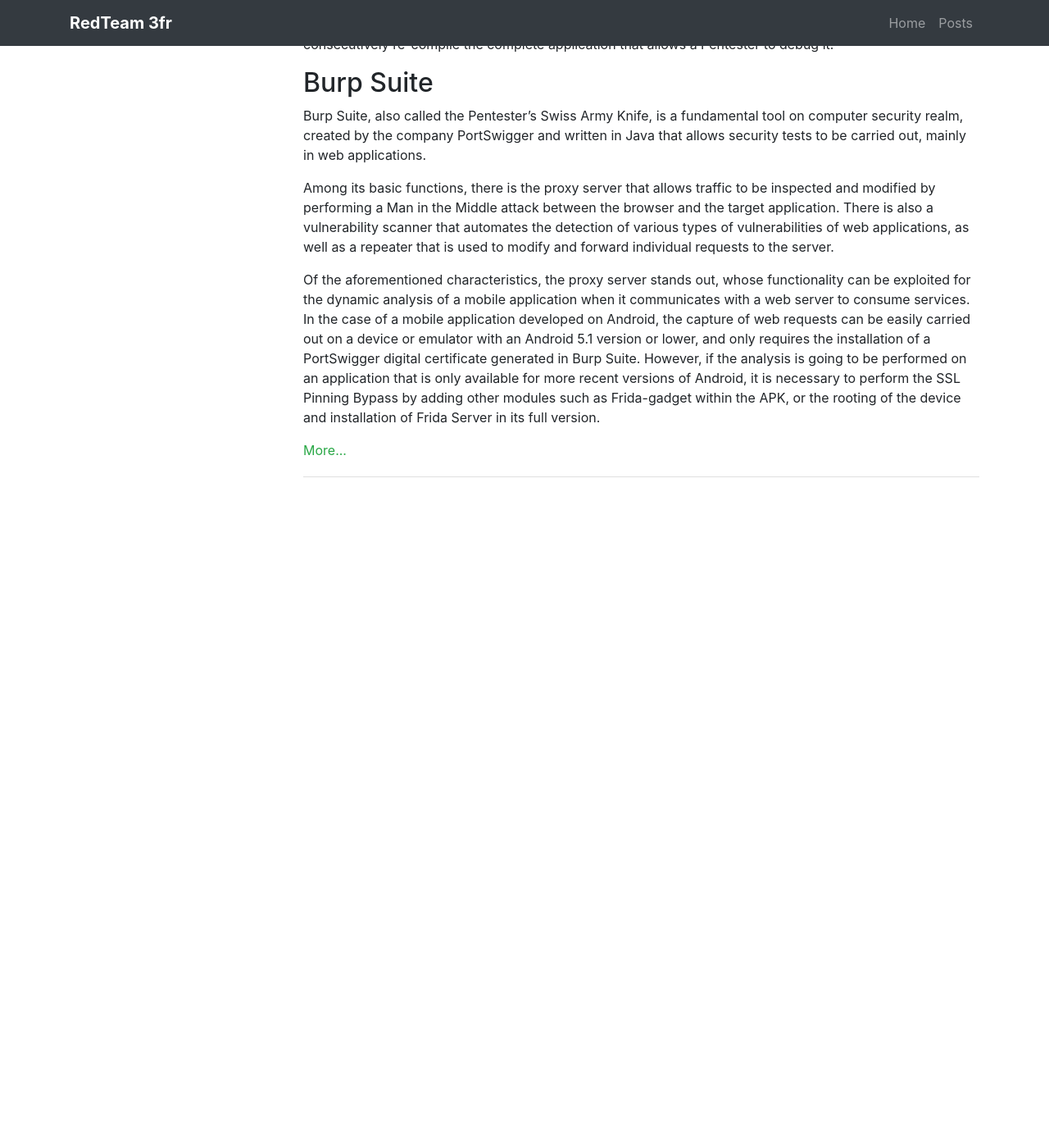
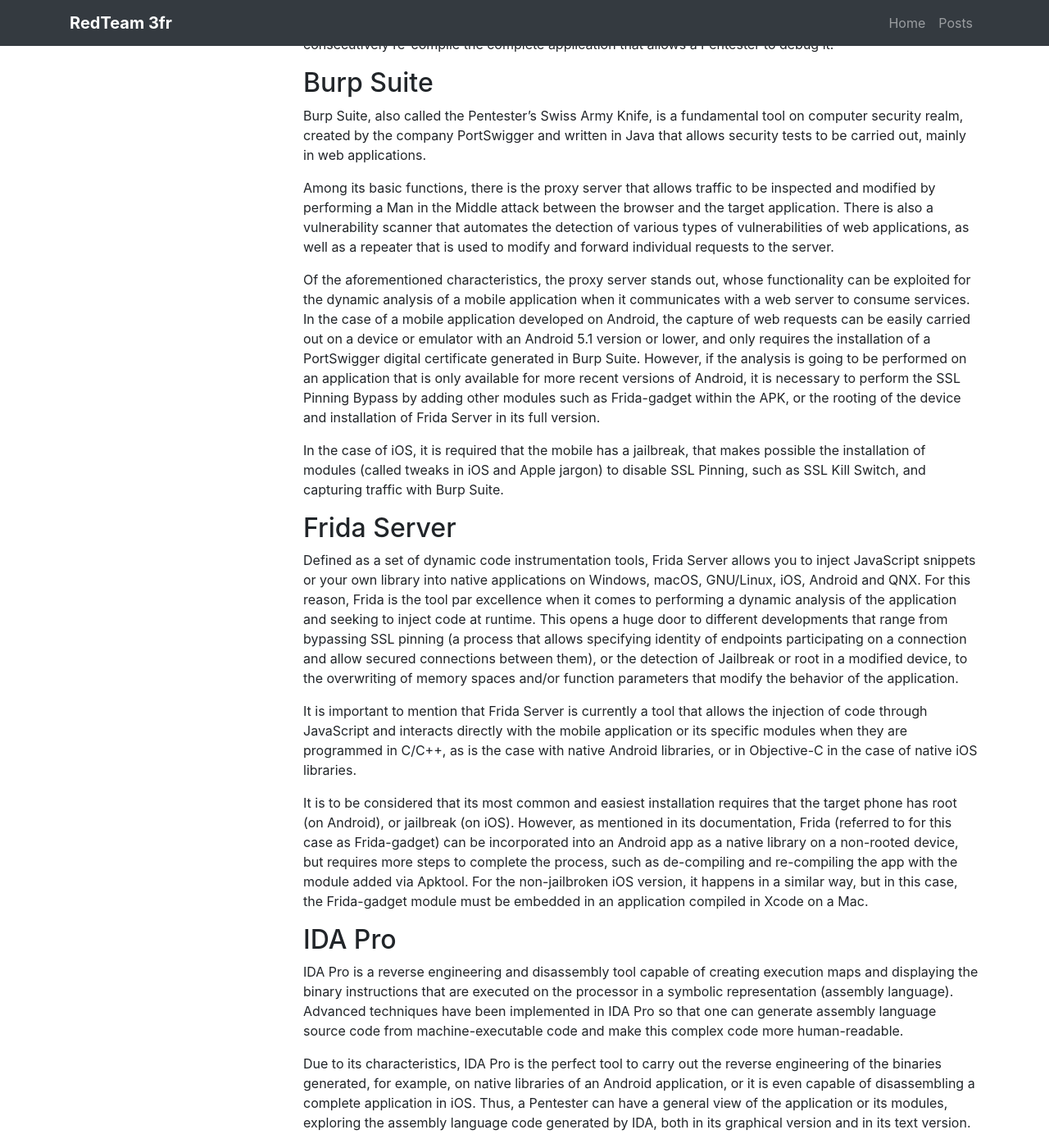
Before and after one commit to secteclab/secteclab.github.io, a Jekyll site: the page built from _pages/index.md, in a window 1280 px wide and 1400 px high, scrolled down 1819 px. Shown: the whole window at 82% size. Built offline with Jekyll 4.4.1, drawn with Linux system fonts in a browser that asks for light colours; before the commit the page ends 2449 px from its top, so only the background shows below that; some of the changed text lies outside the part shown.

Commit message:
Adición del resto de texto

```diff
--- a/_posts/2022-01-26-basic-pentesting-tools.md
+++ b/_posts/2022-01-26-basic-pentesting-tools.md
@@ -45,3 +45,35 @@ Burp Suite, also called the Pentester's Swiss Army Knife, is a fundamental tool
 Among its basic functions, there is the proxy server that allows traffic to be inspected and modified by performing a Man in the Middle attack between the browser and the target application. There is also a vulnerability scanner that automates the detection of various types of vulnerabilities of web applications, as well as a repeater that is used to modify and forward individual requests to the server.
 
 Of the aforementioned characteristics, the proxy server stands out, whose functionality can be exploited for the dynamic analysis of a mobile application when it communicates with a web server to consume services. In the case of a mobile application developed on Android, the capture of web requests can be easily carried out on a device or emulator with an Android 5.1 version or lower, and only requires the installation of a PortSwigger digital certificate generated in Burp Suite. However, if the analysis is going to be performed on an application that is only available for more recent versions of Android, it is necessary to perform the SSL Pinning Bypass by adding other modules such as Frida-gadget within the APK, or the rooting of the device and installation of Frida Server in its full version.
+
+In the case of iOS, it is required that the mobile has a jailbreak, that makes possible the installation of modules (called tweaks in iOS and Apple jargon) to disable SSL Pinning, such as SSL Kill Switch, and capturing traffic with Burp Suite.
+
+## Frida Server
+
+Defined as a set of dynamic code instrumentation tools, Frida Server allows you to inject JavaScript snippets or your own library into native applications on Windows, macOS, GNU/Linux, iOS, Android and QNX. For this reason, Frida is the tool par excellence when it comes to performing a dynamic analysis of the application and seeking to inject code at runtime. This opens a huge door to different developments that range from bypassing SSL pinning (a process that allows specifying identity of endpoints participating on a connection and allow secured connections between them), or the detection of Jailbreak or root in a modified device, to the overwriting of memory spaces and/or function parameters that modify the behavior of the application.
+
+It is important to mention that Frida Server is currently a tool that allows the injection of code through JavaScript and interacts directly with the mobile application or its specific modules when they are programmed in C/C++, as is the case with native Android libraries, or in Objective-C in the case of native iOS libraries.
+
+It is to be considered that its most common and easiest installation requires that the target phone has root (on Android), or jailbreak (on iOS). However, as mentioned in its documentation, Frida (referred to for this case as Frida-gadget) can be incorporated into an Android app as a native library on a non-rooted device, but requires more steps to complete the process, such as de-compiling and re-compiling the app with the module added via Apktool. For the non-jailbroken iOS version, it happens in a similar way, but in this case, the Frida-gadget module must be embedded in an application compiled in Xcode on a Mac.
+
+## IDA Pro
+
+IDA Pro is a reverse engineering and disassembly tool capable of creating execution maps and displaying the binary instructions that are executed on the processor in a symbolic representation (assembly language). Advanced techniques have been implemented in IDA Pro so that one can generate assembly language source code from machine-executable code and make this complex code more human-readable.
+
+Due to its characteristics, IDA Pro is the perfect tool to carry out the reverse engineering of the binaries generated, for example, on native libraries of an Android application, or it is even capable of disassembling a complete application in iOS. Thus, a Pentester can have a general view of the application or its modules, exploring the assembly language code generated by IDA, both in its graphical version and in its text version.
+
+## NetCapture
+
+NetCapture is an application developed for Android devices that is used to capture HTTP and HTTPS packets through a VPN service. It is a very useful tool for Android developers during the debugging stage.
+
+Among its main features, stands out the fact that this application can be installed on a device that does not have root. In addition to this, it allows packets to be decoded immediately using the Man in the Middle technique. Due to its simplicity both in installation and use, NetCapture is ideal for carrying out a first approximation in the traffic analysis from an app to the services with which it communicates through web protocols, and to be able to determine if these communication channels are secure and the information travels encrypted.
+
+## Extra Section: Jailbreak and root
+
+Throughout this text, two relevant concepts have been discussed when talking about mobile penetration tests: jailbreak and root. Therefore, in this final section, we will briefly discuss what these terms mean and why they are essential in the Pentest cycle.
+
+The first of these refers to the process of removing some of the limitations imposed by Apple on devices that use the iOS operating system by using modified kernels. Jailbreaking allows the device owner to gain full root access to the operating system and access all features. It is called jailbreaking because it involves freeing users from the "prison" of limitations imposed by the iOS environment.
+
+Despite the fact that this practice is not as popular as it was in the past, jailbreak undoubtedly turns out to be essential in the pentesting process, since it is the door that allows the installation of several of the tools that accompany the Pentester on its way through find security holes in an application. Tools like Unc0ver, checkra1n, Chimera, among others, currently allow the jailbreak of Apple devices. Choosing which one to use will depend on the version of the device’s operating system.
+
+On the other hand, the term root is the equivalent of jailbreak, but on Android devices. Thus, rooting an Android mobile is the operation that is carried out to obtain superuser permissions, and consequently, to be able to make the most profound changes within the operating system. For this case there are countless tools such as dr.fone - Root, RSRoot, iRoot, Root Genius, Kingo, SuperSU Pro, Superuser X[L], etc. Choosing which of these tools to use to carry out the rooting process will depend on the model and version of the operating system.
```
Also changed, not shown: other parts of _posts/2022-01-26-basic-pentesting-tools.md (+1 -1 lines).
